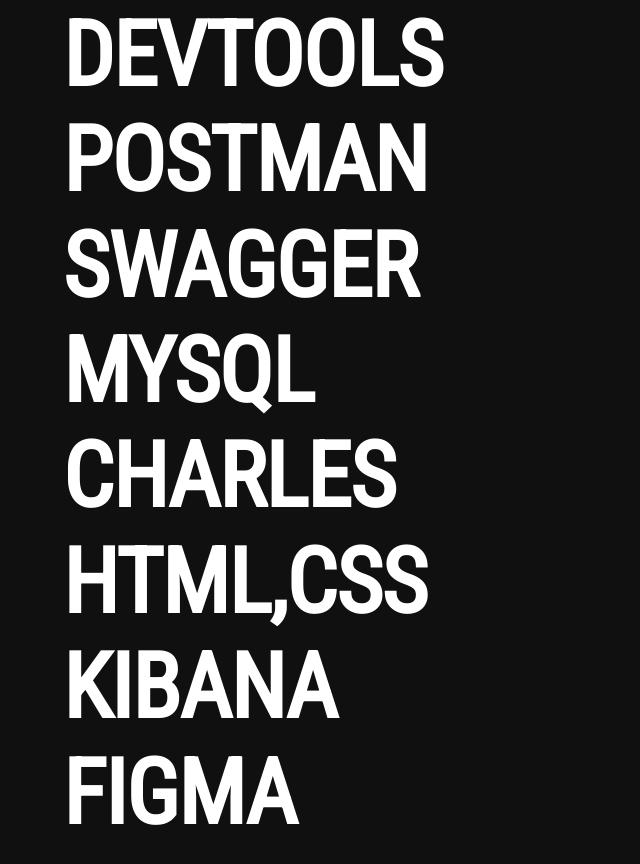
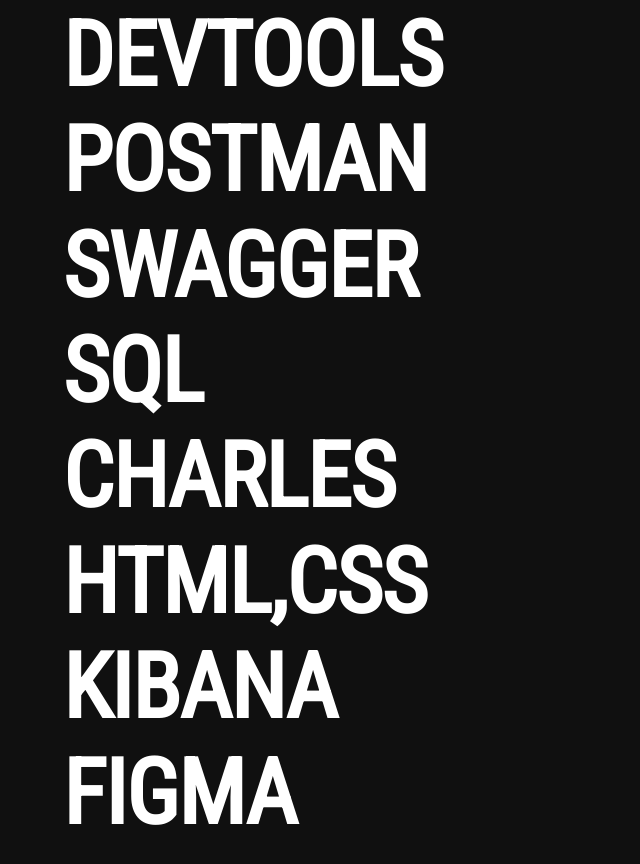
Before and after one commit to Albina051298/Albina051298.github.io, a plain HTML site: page index.html in a window 1280 px wide. Shown: the part 1224-2088 px from the top of the page, without its empty margins (0-640 px from the left). Drawn offline with Linux system fonts and the light colour scheme.

Commit message:
имя_коммита

```diff
--- a/index.html
+++ b/index.html
@@ -58,7 +58,7 @@
       <div class="entry">
       <b> Swagger </b>
       <div class="entry">
-      <b> MySQL</b>
+      <b> SQL</b>
       <div class="entry">
       <b> Charles</b>
       </div>
```
